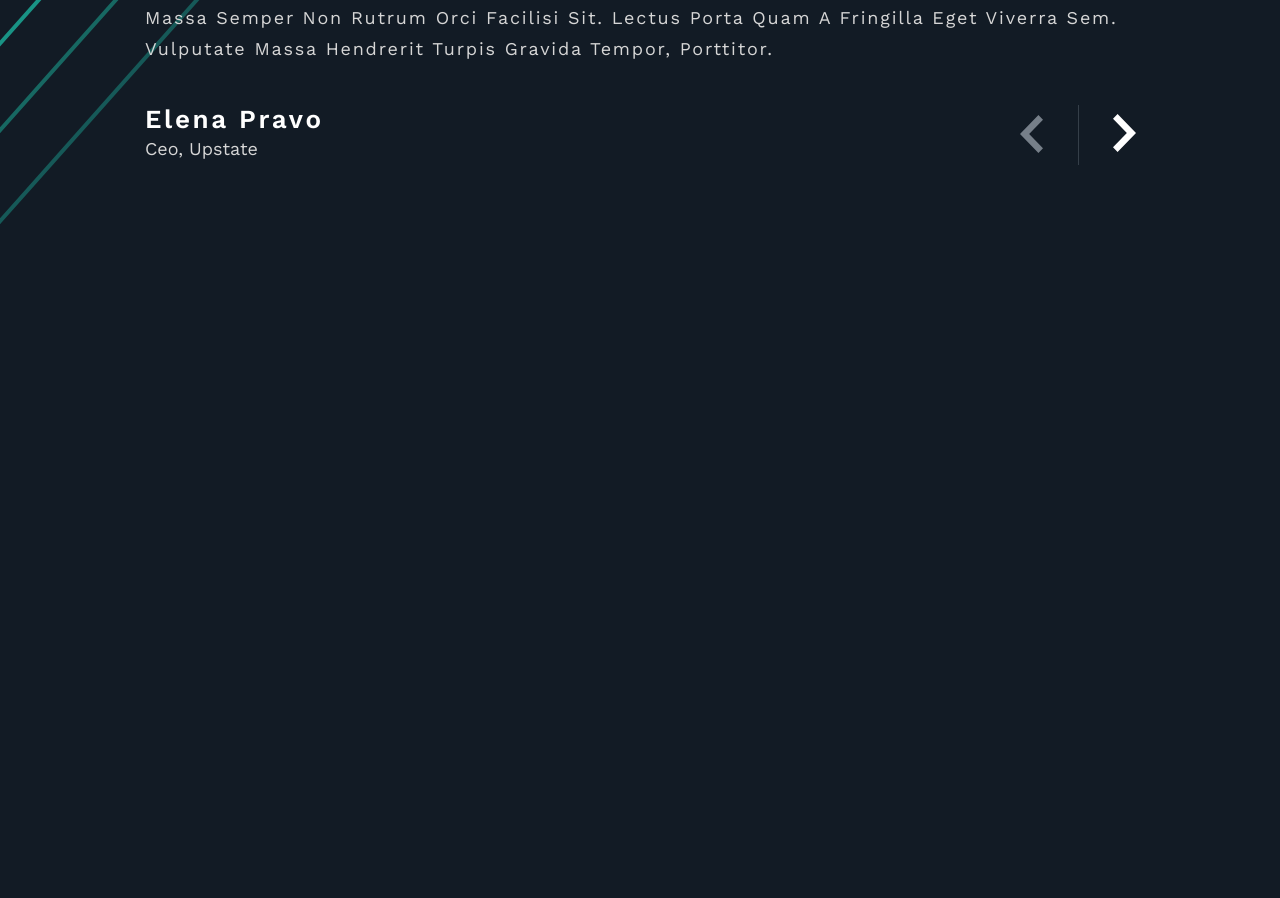
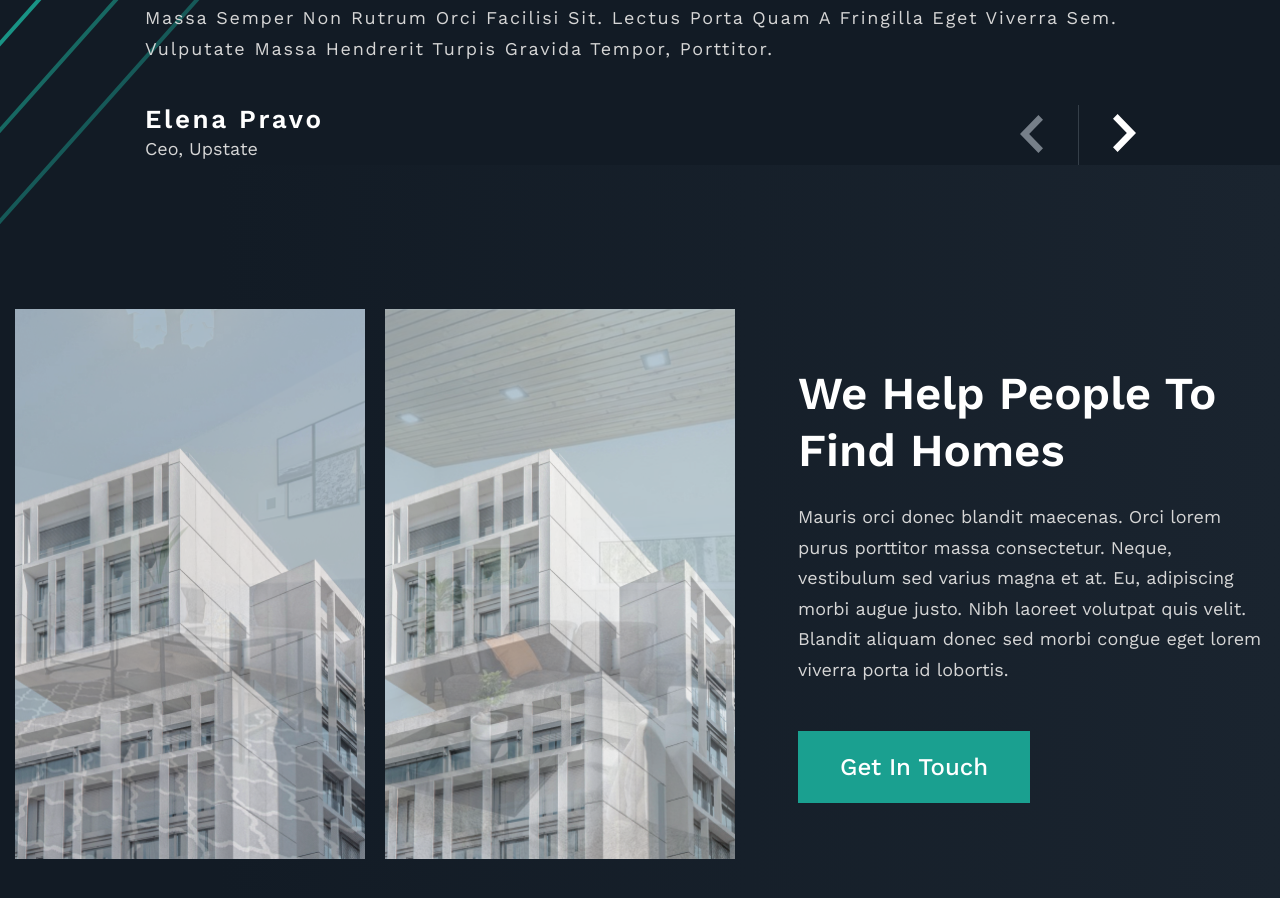
Before and after one commit to AdiletAkamtov/Rentiz, a plain HTML site: page index.html in a window 1280 px wide. Shown: the part 3131-4029 px from the top of the page. Before the commit the page ends 3567 px from the top, so only its background shows below. Drawn offline with nearby package versions, Linux system fonts and the light colour scheme.

Commit message:
refactor: add new section gallery and edit section why

```diff
--- a/index.html
+++ b/index.html
@@ -258,7 +258,7 @@
             </div>
         </section>
         <section class="why">
-            <div class="why__continer">
+            <div class="why__container">
                 <h2 class="why__title title">Why to choose us</h2>
                 <div class="why__body">
                     <div class="why__item item-why">
@@ -354,6 +354,35 @@
 
             </div>
         </section>
+        <section class="gallery">
+            <div class="gallery__container">
+                <div class="gallery__box">
+                    <div class="gallery__item swiper">
+                        <div class="swiper-wrapper">
+                            <div class="swiper-slide"><img src="img/gallery/1.jpg" alt=""></div>
+                            <div class="swiper-slide"><img src="img/gallery/2.jpg" alt=""></div>
+                            <div class="swiper-slide"><img src="img/gallery/3.jpg" alt=""></div>
+                            <div class="swiper-slide"><img src="img/gallery/4.jpg" alt=""></div>
+                            <div class="swiper-slide"><img src="img/gallery/5.jpg" alt=""></div>
+                        </div>
+                    </div>
+                    <div class="gallery__item swiper item-gallery">
+                        <div class="swiper-wrapper">
+                            <div class="swiper-slide"><img src="img/gallery/1.jpg" alt=""></div>
+                            <div class="swiper-slide"><img src="img/gallery/7.jpg" alt=""></div>
+                            <div class="swiper-slide"><img src="img/gallery/8.jpg" alt=""></div>
+                            <div class="swiper-slide"><img src="img/gallery/9.jpg" alt=""></div>
+                            <div class="swiper-slide"><img src="img/gallery/10.jpg" alt=""></div>
+                        </div>
+                    </div>
+                </div>
+                <div class="gallery__info">
+                    <h2 class="gallery__title title">We help people to find homes</h2>
+                    <div class="gallery__text text">Mauris orci donec blandit maecenas. Orci lorem purus porttitor massa consectetur. Neque, vestibulum sed varius magna et at. Eu, adipiscing morbi augue justo. Nibh laoreet volutpat quis velit. Blandit aliquam donec sed morbi congue eget lorem viverra porta id lobortis.</div>
+                    <a href="" class="gallery__link">Get in touch</a>
+                </div>
+            </div>
+        </section>
     </main>
 </body>
 <script src="js/swiper.js"></script>
--- a/js/index.js
+++ b/js/index.js
@@ -61,3 +61,19 @@ const reviewsSlider = new Swiper('.slider-reviews', {
     },
 
   });
+
+  //------------------------ galary-------------------------//
+
+  const galleryItems = document.querySelectorAll(".gallery__item");
+
+  if(galleryItems.length > 0) {
+    galleryItems.forEach(item => {
+        new Swiper(item, {
+            slidesPerView: 1,
+            autoplay:{
+                delay: 5000,
+            },
+            effect: 'fade',
+        })
+    })
+  }
--- a/scss/style.scss
+++ b/scss/style.scss
@@ -26,6 +26,7 @@ ul{
 }
 
 body {
+    z-index: -5;
     font-family: 'Work Sans';
     background-color: var(--bg-color);
     position: relative;
@@ -769,3 +770,64 @@ body {
 
 
 //------------------------ reviews end-------------------------//
+
+
+//------------------------gallery strat -------------------------//
+
+.gallery {
+    background: linear-gradient(270deg, #1A242F 0.01%, rgba(26, 36, 47, 0) 82.97%);
+    padding: unquote("clamp(1.875rem, -0.489rem + 11.82vw, 10rem) 0");
+    z-index: -5;
+
+    &__container {
+        display: flex;
+        align-items: center;
+        gap: 63px;
+    }
+
+    &__box {
+        display: flex;
+        align-items: center;
+        gap: 20px;
+    }
+
+    &__item {
+        width: 350px;
+        aspect-ratio:7/11;
+        .swiper-wrapper{
+            position: relative;
+        }
+        img{
+            height: 100%;
+            object-fit: cover;
+        }
+
+    }
+
+    &__info {
+    }
+
+    &__title {
+        max-width: 520px;
+    }
+
+    &__text {
+        margin-top: 22px;
+    }
+
+    &__link {
+        margin-top: 45px;
+        padding: 22px 42px;
+        display: inline-block;
+        background-color: var(--accent-color);
+        text-decoration: none;
+        font-weight: 500;
+        font-size: 24px;
+        text-transform: capitalize;
+        color: #fff;
+    }
+}
+.title {
+}
+.text {
+}
```
Also changed, not shown: img/gallery/1.jpg (added), img/gallery/10.jpg (added), img/gallery/2.jpg (added), img/gallery/3.jpg (added), img/gallery/4.jpg (added), img/gallery/5.jpg (added), img/gallery/6.jpg (added), img/gallery/7.jpg (added), img/gallery/8.jpg (added), img/gallery/9.jpg (added), scss/style.css, 1 other file.
